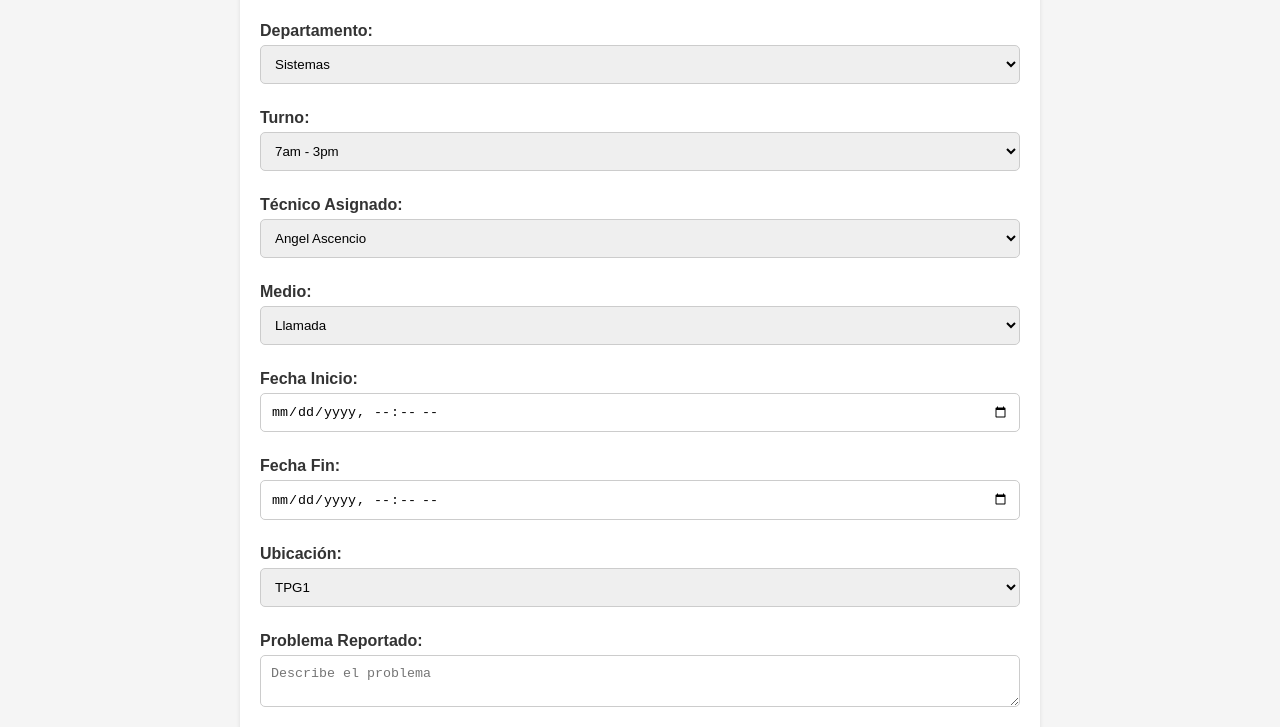
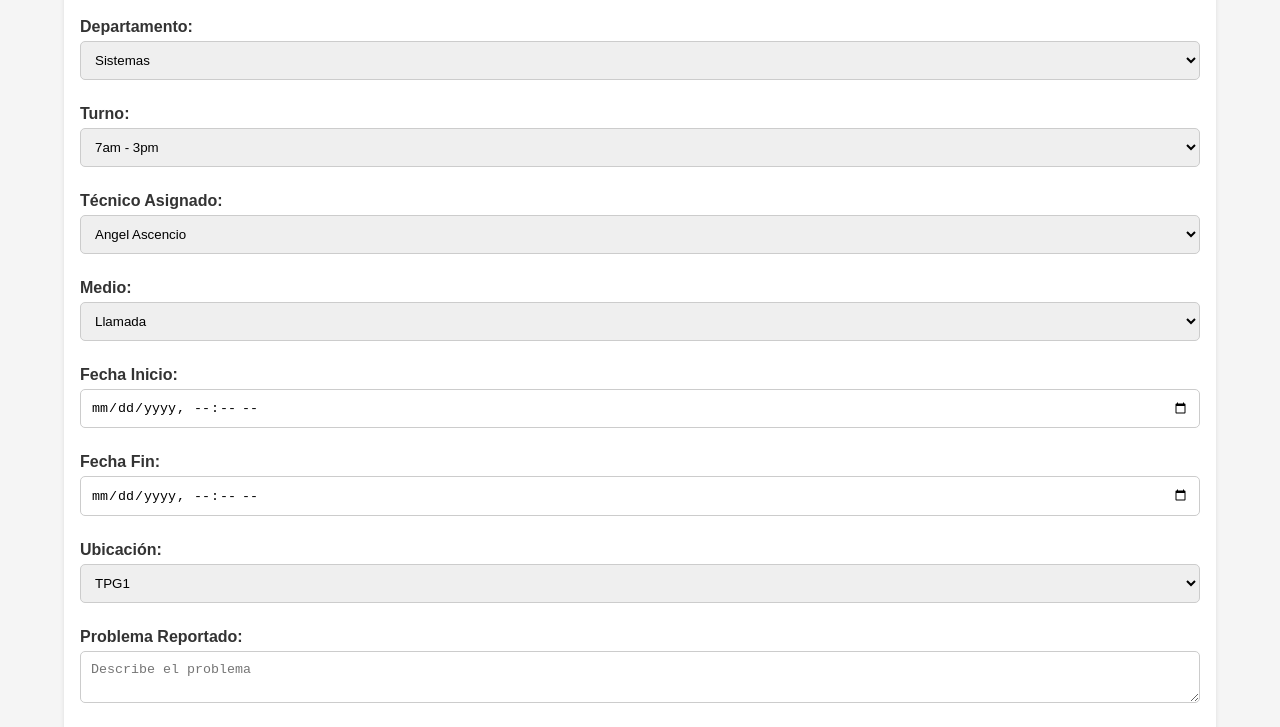
Before and after one commit to mandrakeec/Web, a plain HTML site: page registrar_requerimiento.html in a window 1280 px wide. Shown: the part 283-1010 px from the top of the page. Drawn offline with Linux system fonts and the light colour scheme.

Commit message:
Update styles.css

```diff
--- a/styles.css
+++ b/styles.css
@@ -237,9 +237,9 @@ table td .btn {
 }
 
 .container {
-  max-width: 800px;
+  max-width: 90%; /* En lugar de 800px */
   margin: 20px auto;
-  padding: 20px;
+  padding: 1rem; /* En lugar de 20px */
   background: white;
   border-radius: 8px;
   box-shadow: 0 2px 4px rgba(0, 0, 0, 0.1);
```
